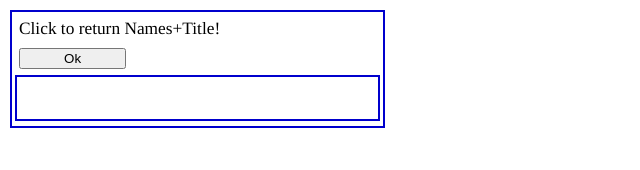
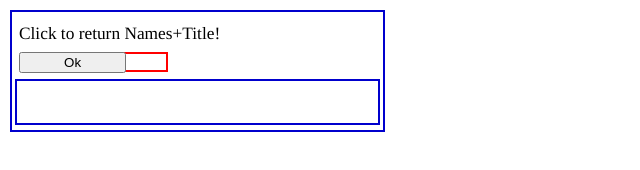
Before and after one commit to mohete/repmain1, a plain HTML site: page index.html in a window 1280 px wide. Shown: the whole page, without its empty margins (0-640 px from the left). Drawn offline with Linux system fonts and the light colour scheme.

Commit message:
Add files via upload

```diff
--- a/index.html
+++ b/index.html
@@ -9,10 +9,14 @@ Archive node connect client
 var vmp_str=''
 function fprcs_retdcmprsndtls(){
   var vretdcmprsnsdts = this.req.responseText;
+  alert(vretdcmprsnsdts)
   vretdcmprsnsdts = '{' + vretdcmprsnsdts + '}';
-  alert('vretdcmprsnsdts'+vretdcmprsnsdts);
   vmp_str = vmp_str + "<span style='font-weight:bold'>person name" + "-" + "title</span>" + "<br>";
   var vjretdcmprsnsdts = eval('(' +  vretdcmprsnsdts + ')');
+  vdivrlen = document.getElementById('ndcnnct_divrlen');
+  vrlen = vjretdcmprsnsdts.retrows;
+  vrlent = document.createTextNode(vrlen);
+  vdivrlen.appendChild(vrlent);
   for (var vix=0;vix<vjretdcmprsnsdts.company_desg.length;vix++)
     vmp_str = vmp_str + vjretdcmprsnsdts.company_desg[vix].name +"&nbsp;&nbsp;-&nbsp;&nbsp;" +
   vjretdcmprsnsdts.company_desg[vix].designation + '<br>';
@@ -20,13 +24,14 @@ function fprcs_retdcmprsndtls(){
   var vdspn = document.getElementById('tdconsole');
   vdspn.innerHTML = vmp_str;
   vmp_str='';
+  /* https://rpstrymn1-nodejs.onrender.com/fl_slv3dbconnlbrdt.js/?flag=cnncttrtrv */
 }
 </script>
 </head>
 <body>
 <table style="width:30%;">
 <tr>
-<TD class='' style="border:2px solid mediumblue;width:100%;border:2px solid mediumblue;padding-bottom:3px;vertical-align:top"><table style="width:100%;position:relative;top:0.3%;left:0%"><tr style=""><td height="" style='vertical-align:top;border:none'><table style="position:static;top:2%;left:0%;height:40px;width:100%;border:none"><tr><td class='' style="vertical-align:middle;text-align:left;padding-left;padding-right:5px;font:13pt times;border:none ">Click to return Names+Title!</td></tr><tr><td id="q1" class='' style="height:20px;font:11pt times;border:none"><button id='q2' onclick="javascript:new net.ContentLoader('https://rpstrymn1-nodejs.onrender.com/fl_slv3dbconnlbrdt.js/?flag=cnncttrtrv',fprcs_retdcmprsndtls);" style='width:30%;margin-top:5px;margin-right:3px'>Ok</button></td></tr></table></td></tr><tr style=""><td id="tdconsole" height="40px" style='border:2px solid mediumblue;vertical-align:top;text-align:center;margin-left:10px'></td></tr></table>
+<TD class='' style="border:2px solid mediumblue;width:100%;border:2px solid mediumblue;padding-bottom:3px;vertical-align:top"><table style="width:100%;position:relative;top:0.3%;left:0%"><tr style=""><td height="" style='vertical-align:top;border:none'><table style="position:static;top:2%;left:0%;height:60px;width:100%;border:none"><tr><td class='' style="vertical-align:middle;text-align:left;padding-left;padding-right:5px;font:13pt times;border:none ">Click to return Names+Title!</td></tr><tr><td id="q1" class='' style="height:20px;font:11pt times;border:none"><button id='q2' onclick="javascript:new net.ContentLoader('https://repomain-static.onrender.com/fl_slv3dbconnlbrdt.js/?flag=cnncttrtrv',fprcs_retdcmprsndtls);" style='width:30%;height:100%;margin-top:0px;margin-right:10px;float:left'>Ok</button><div id='ndcnnct_divrlen' style='border:2px solid red;width:55px;height:16px;text-align:center;vertical-align:bottom;margin-left:90px;'></div></td></tr></table></td></tr><tr style=""><td id="tdconsole" height="40px" style='border:2px solid mediumblue;vertical-align:top;text-align:center;margin-left:10px'></td></tr></table>
  </TD>
 </tr>
 </table>
```
